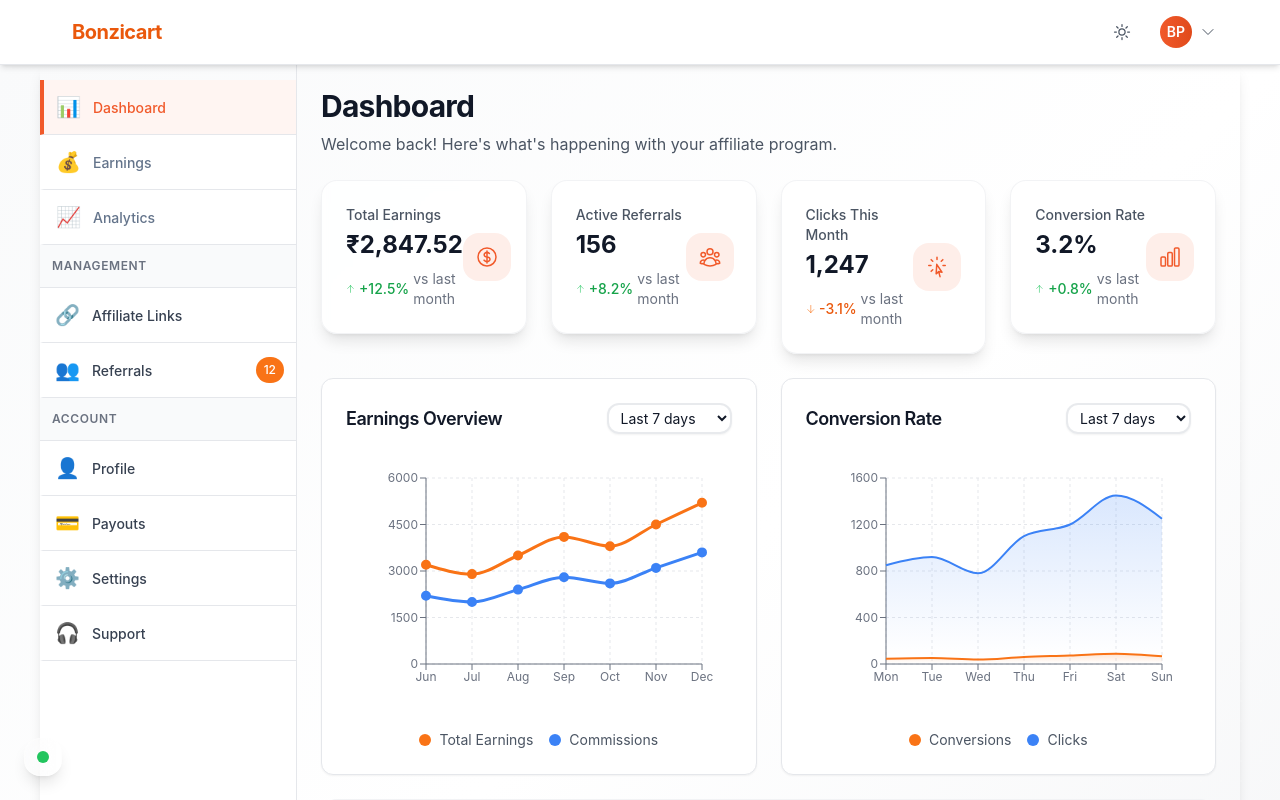
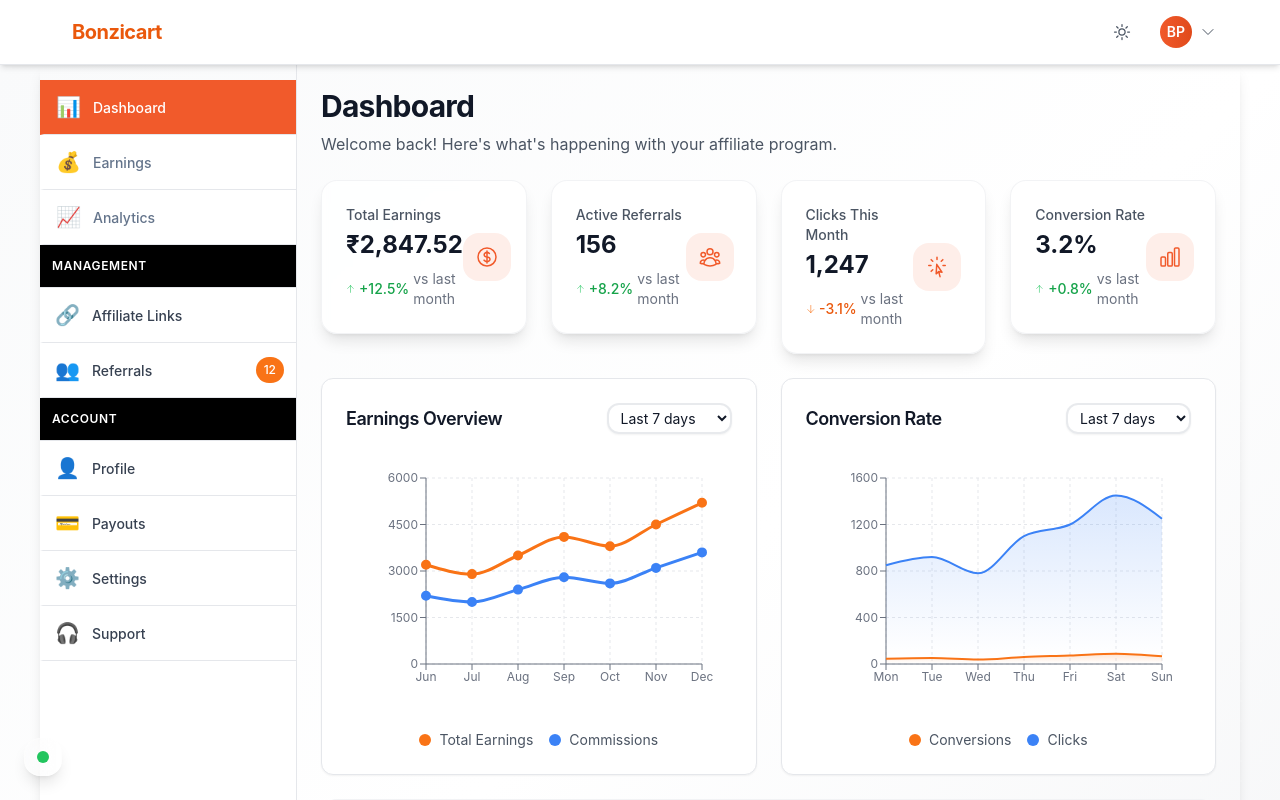
Before and after one commit to MicroStackHub/affiliate, a React (Vite) app: page /dashboard in a window 1280 px wide. Shown: the top 800 px of the page. Built offline with nearby package versions, Linux system fonts and the light colour scheme.

Commit message:
redirect to login when clicking logout

```diff
--- a/src/components/Layout/Navbar.tsx
+++ b/src/components/Layout/Navbar.tsx
@@ -255,12 +255,15 @@ const Navbar: React.FC = () => {
                   <div className="border-t border-gray-200 dark:border-gray-700 py-2">
                     <button className="w-full flex items-center space-x-3 px-4 py-2 text-sm text-orange-600 dark:text-orange-400 hover:bg-orange-50 dark:hover:bg-orange-900/20">
                       <ArrowRightOnRectangleIcon className="w-5 h-5" />
-                      <span>Sign out</span>
+                      <span onClick={()=>{
+                        window.location.href ="https://bonzicart.vercel.app/auth/login";
+                      }}>Sign out</span>
                     </button>
                   </div>
                 </div>
               )}
             </div>
+
           </div>
         </div>
       </div>
--- a/src/components/Layout/Sidebar.tsx
+++ b/src/components/Layout/Sidebar.tsx
@@ -51,10 +51,10 @@ const Sidebar: React.FC = () => {
                 fontSize: '0.875rem',
                 fontWeight: 500,
                 backgroundColor: location.pathname === item.path || (item.path === '/dashboard' && location.pathname === '/')
-                  ? '#fff5f2'
+                  ? '#F15A2B'
                   : 'transparent',
                 color: location.pathname === item.path || (item.path === '/dashboard' && location.pathname === '/')
-                  ? '#F15A2B'
+                  ? 'white'
                   : '#64748b',
                 borderLeft: location.pathname === item.path || (item.path === '/dashboard' && location.pathname === '/')
                   ? '4px solid #F15A2B'
@@ -74,14 +74,14 @@ const Sidebar: React.FC = () => {
           <div style={{
             fontSize: '0.75rem',
             fontWeight: 600,
-            color: '#6b7280',
+            color: 'white',
             textTransform: 'uppercase',
             letterSpacing: '0.05em',
             marginTop: '0',
             padding: isSidebarCollapsed ? '0' : '0.75rem',
             marginBottom: isSidebarCollapsed ? '0' : '0',
             display: isSidebarCollapsed ? 'none' : 'block',
-            backgroundColor: '#f9fafb',
+            backgroundColor: 'black',
             borderBottom: '1px solid #e5e7eb'
           }}>
             Management
@@ -98,10 +98,10 @@ const Sidebar: React.FC = () => {
                 fontSize: '0.875rem',
                 fontWeight: 500,
                 backgroundColor: location.pathname === item.path
-                  ? '#fff5f2'
+                  ? '#F15A2B'
                   : 'transparent',
                 color: location.pathname === item.path
-                  ? '#F15A2B'
+                  ? 'white'
                   : '#374151',
                 borderLeft: location.pathname === item.path
                   ? '3px solid #F15A2B'
@@ -140,13 +140,13 @@ const Sidebar: React.FC = () => {
           <div style={{
             fontSize: '0.75rem',
             fontWeight: 600,
-            color: '#6b7280',
+            color: 'white',
             textTransform: 'uppercase',
             letterSpacing: '0.05em',
             padding: isSidebarCollapsed ? '0' : '0.75rem',
             marginBottom: isSidebarCollapsed ? '0' : '0',
             display: isSidebarCollapsed ? 'none' : 'block',
-            backgroundColor: '#f9fafb',
+            backgroundColor: 'black',
             borderBottom: '1px solid #e5e7eb'
           }}>
             Account
@@ -163,10 +163,10 @@ const Sidebar: React.FC = () => {
                 fontSize: '0.875rem',
                 fontWeight: 500,
                 backgroundColor: location.pathname === item.path
-                  ? '#fff5f2'
+                  ? '#F15A2B'
                   : 'transparent',
                 color: location.pathname === item.path
-                  ? '#F15A2B'
+                  ? 'white'
                   : '#374151',
                 borderLeft: location.pathname === item.path
                   ? '3px solid #F15A2B'
```
